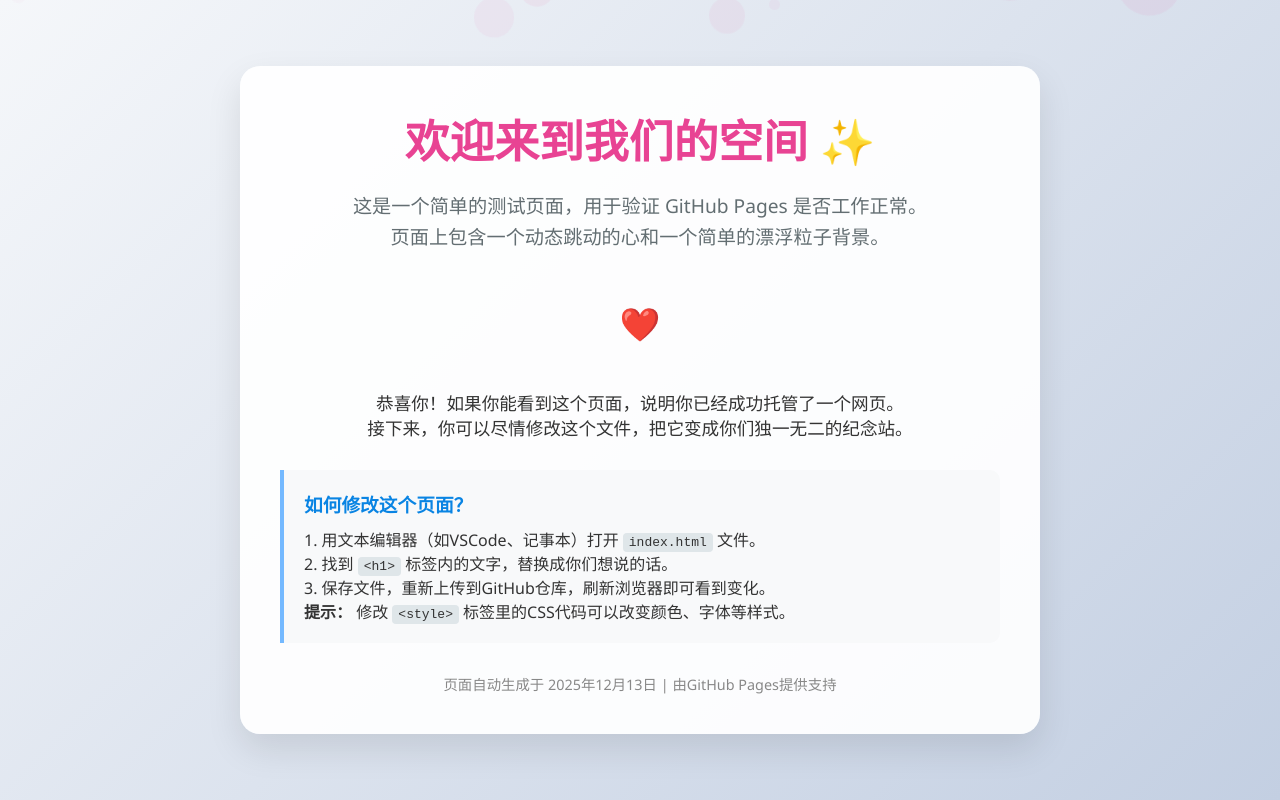
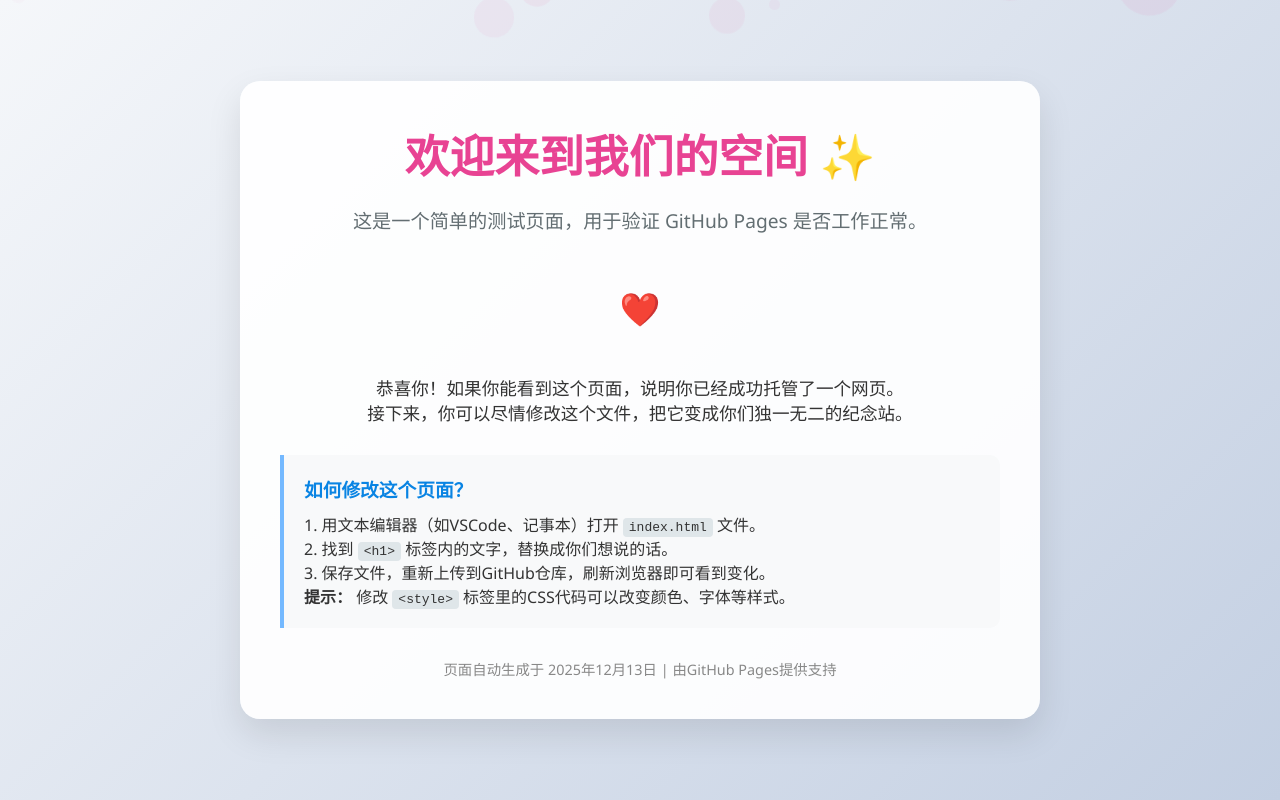
Before and after one commit to momoyv123/momoyv123.github.io, a plain HTML site: page index.html in a window 1280 px wide. Drawn offline with Linux system fonts and the light colour scheme.

Commit message:
一个小测试

```diff
--- a/index.html
+++ b/index.html
@@ -127,8 +127,7 @@
     <div class="container">
         <h1>欢迎来到我们的空间 ✨</h1>
         <p class="subtitle">
-            这是一个简单的测试页面，用于验证 GitHub Pages 是否工作正常。<br>
-            页面上包含一个动态跳动的心和一个简单的漂浮粒子背景。
+            这是一个简单的测试页面，用于验证 GitHub Pages 是否工作正常。
         </p>
 
         <div class="heart">❤️</div>
```
